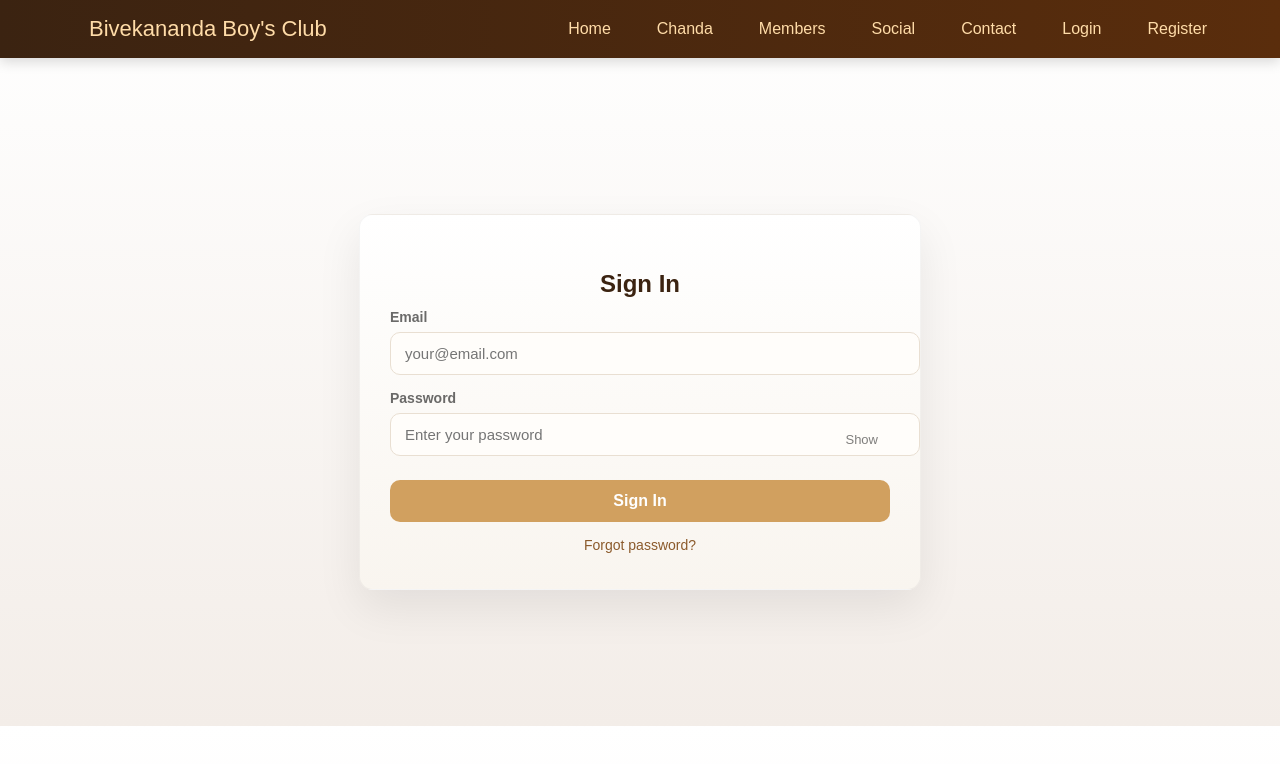
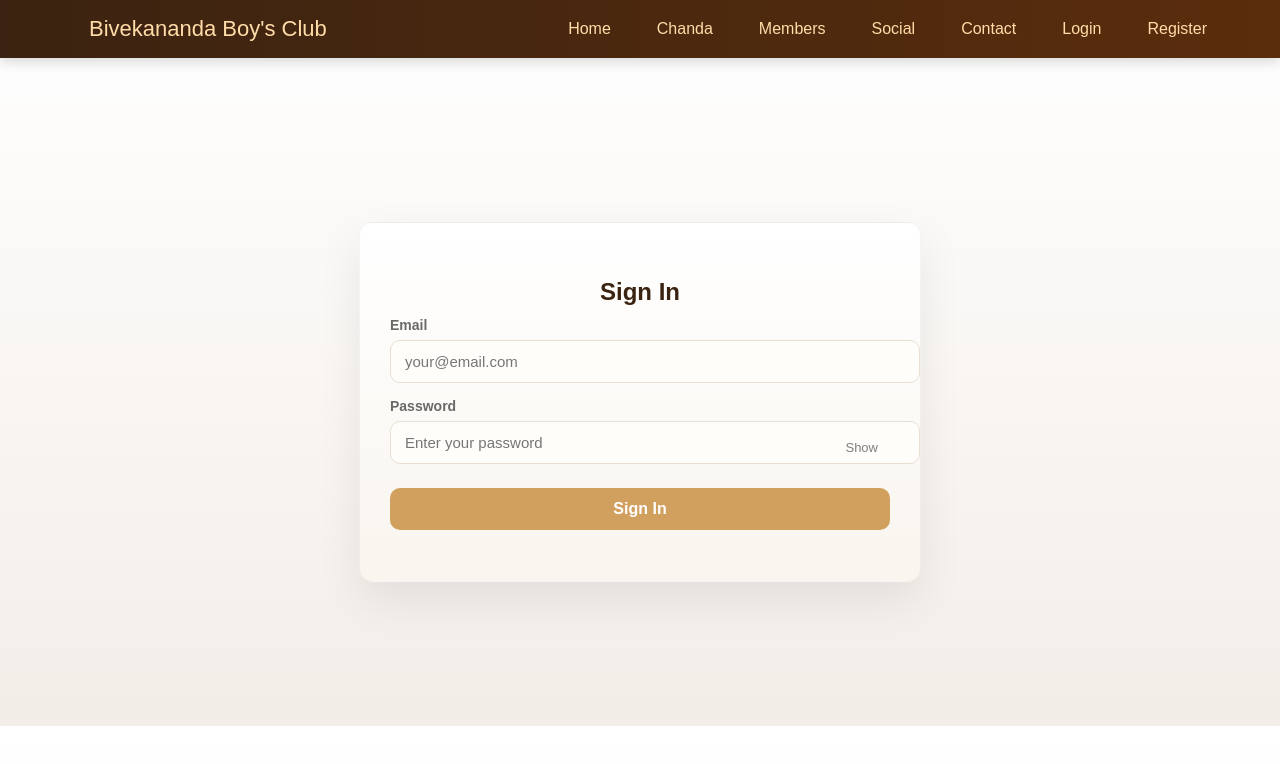
Before and after one commit to Debarjun025/frontend, a React (Vite) app in the folder frontend/: page /login in a window 1280 px wide. Shown: the top 764 px of the page. Built offline with nearby package versions, Linux system fonts and the light colour scheme; no server answers.

Commit message:
Add files via upload

```diff
--- a/frontend/src/pages/Login.jsx
+++ b/frontend/src/pages/Login.jsx
@@ -100,9 +100,6 @@ export default function Login() {
             fontSize: 14,
           }}
         >
-          <a href="/forgot" style={{ color: "#8b5a2b" }}>
-            Forgot password?
-          </a>
         </div>
       </div>
     </div>
```
